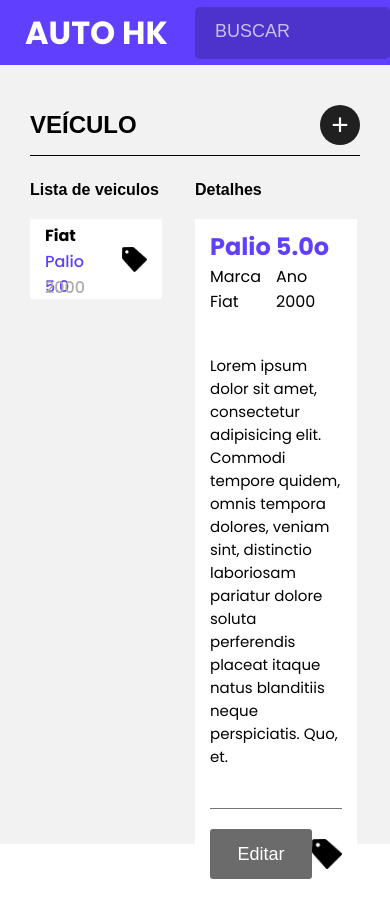
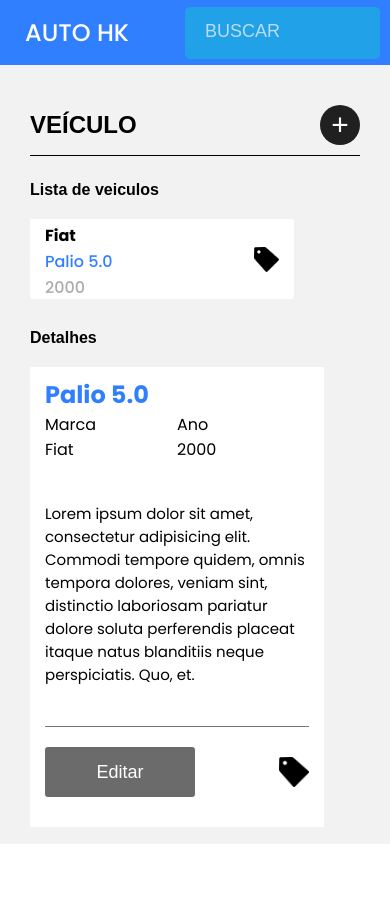
Before and after one commit to DiogoRodriguees/AUTO_HK, a React (Vite) app in the folder client/: page / in a window 390 px wide. After the commit the page ends 844 px from the top, so only its background shows below. Built offline with nearby package versions, Linux system fonts and the light colour scheme.

Commit message:
novo card para adicionar veiculo criado

```diff
--- a/client/src/App.css
+++ b/client/src/App.css
@@ -4,11 +4,9 @@
     padding: 0;
 }
 
-.App{
+.container-app-externo{
     height: 100vh;
     width: 100vw;
-    margin: 0px;
-    padding: 0px;
     font-family: Poppins;
     background-color: #f2f2f2;
     cursor: default;
--- a/client/src/App.jsx
+++ b/client/src/App.jsx
@@ -2,22 +2,24 @@ import AddVeiculo from './components/AddVeiculo';
 import BuscaVeiculo from './components/BuscaVeiculo';
 import ListaVeiculo from './components/ListaVeiculo';
 import './App.css'
+import CadastroVeiculo  from './components/CadastroVeiculo';
 
 function App() {
 
   return (
-    <div className="App">
+      <div className="App">
+        <section className='container-app-externo'>
+          <BuscaVeiculo />
 
-      <BuscaVeiculo/>
+          <div className="container-app">
+            <AddVeiculo />
 
-      <div className="container-app">
-        <AddVeiculo/>
+            <ListaVeiculo />
+          </div>
+        </section>
 
-        <ListaVeiculo/>
       </div>
-
-    </div>
-  )
+  );
 }
 
 export default App
--- a/client/src/components/BuscaVeiculo/style.css
+++ b/client/src/components/BuscaVeiculo/style.css
@@ -1,15 +1,16 @@
 .cabecalho-container{
     display: flex;
     justify-content: space-between;
-    width: 100vw;
+    width: 100%;
     height: 65px;
-    background-color: #603FFF;
+    background-color: #307FFF;
     align-items: center;
 }
 
 .cabecalho-titulo{
     margin-left: 25px;
     color: white;
+    font-weight: 500;
 }
 
 .cabecalho-busca{
@@ -18,7 +19,9 @@
 
     border: none;
     border-radius: 5px;
-    background-color: #4D33CC;
+    background-color: #20A1E8;
+    margin-right: 10px;
+
 }
 
 .cabecalho-busca::placeholder{
--- /dev/null
+++ b/client/src/components/CadastroVeiculo/index.jsx
@@ -0,0 +1,28 @@
+import "./style.css"
+
+export default function CadastroVeiculo(){
+  return (
+
+      <div >
+      <div className="cadastro-container">
+          <h2>Novo Veiculo</h2>
+
+          <div className="informacoes-container">
+              <input type="text" placeholder="Nome veiculo" />
+              <input type="text" placeholder="Ano" />
+              <input type="text" placeholder="Marca" />
+              <button className="status-veiculo"></button>
+          </div>
+
+          <p>Descriçao</p>
+          <input type="text" className="box-descricao"/>
+
+        <div className="cadastro-botoes">
+          <button>ADD</button>
+          <button>FECHAR</button>
+
+        </div>
+      </div>
+  </div>
+)
+}
--- /dev/null
+++ b/client/src/components/CadastroVeiculo/style.css
@@ -0,0 +1,71 @@
+.cadastro-container{
+    width: 60vw;
+    height: 70vh;
+    margin: 50px auto;
+    background-color: #c7c7c7;
+    padding: 20px;
+
+
+    font-family: 'Poppins', sans-serif;
+}
+
+.cadastro-container h2 {
+    margin-bottom: 30px;
+}
+
+.status-veiculo{
+    height: 25px;
+    width: 25px;
+}
+
+.status-veiculo:hover{
+    cursor: pointer;
+}
+
+.informacoes-container{
+    display: flex;
+    flex-direction: row;
+    flex-wrap: wrap;
+    gap: 20px;
+}
+
+.informacoes-container input{
+    border: none;
+    background-color: #c7c7c7;
+    border-bottom: 1px solid #0d0d0d;
+    height: 25px;
+    width: 40%;
+    margin-bottom: 30px;
+}
+
+.informacoes-container input:focus{
+    box-shadow: 0 0 0 0 ;
+    outline: 0;
+}
+
+.cadastro-container p {
+    margin-top: 20px;
+}
+.box-descricao{
+    border: none;
+    width: 100%;
+    height: 100px;
+    margin: 10px 0px 20px 0px;
+    background-color: #cecece;
+}
+
+.cadastro-botoes{
+    display: flex;
+    flex-direction: row;
+    justify-content: flex-end;
+    gap: 20px;
+}
+
+.cadastro-botoes button{
+    height: 40px;
+    width: 100px;
+    border: none;
+    background-color: #3a3a3a;
+    color: white;
+    border-radius: 3px;
+}
--- a/client/src/components/CarDetails/index.jsx
+++ b/client/src/components/CarDetails/index.jsx
@@ -3,7 +3,7 @@ import "./style.css"
 export default function CardDetails({marca, ano, nomeDoCarro}){
     return (
         <div className="container-details">
-            <h2 className="nome-veiculo">{nomeDoCarro}o</h2>
+            <h2 className="nome-veiculo">{nomeDoCarro}</h2>
 
             <div className="container-marca-ano">
                 <div>
--- a/client/src/components/CarDetails/style.css
+++ b/client/src/components/CarDetails/style.css
@@ -6,7 +6,7 @@
 }
 
 .nome-veiculo{
-    color: #603FFF;
+    color: #307FFF;
 }
 
 .container-marca-ano{
--- a/client/src/components/CardVeiculo/style.css
+++ b/client/src/components/CardVeiculo/style.css
@@ -28,7 +28,7 @@
 }
 
 .card-nome-veiculo{
-    color: #603FFF;
+    color: #307FFF;
     font-weight: 500;
 }
 
--- a/client/src/components/ListaVeiculo/style.css
+++ b/client/src/components/ListaVeiculo/style.css
@@ -21,3 +21,18 @@
 .detalhes-container{
     width: 50%;
 }
+
+@media (max-width: 1000px) {
+    .container{
+        flex-direction: column;
+    }
+
+    .lista-container, .detalhes-container{
+        width: 100%;
+    }
+
+    .detalhes-container{
+        margin-top: 30px;
+    }
+
+}
```
